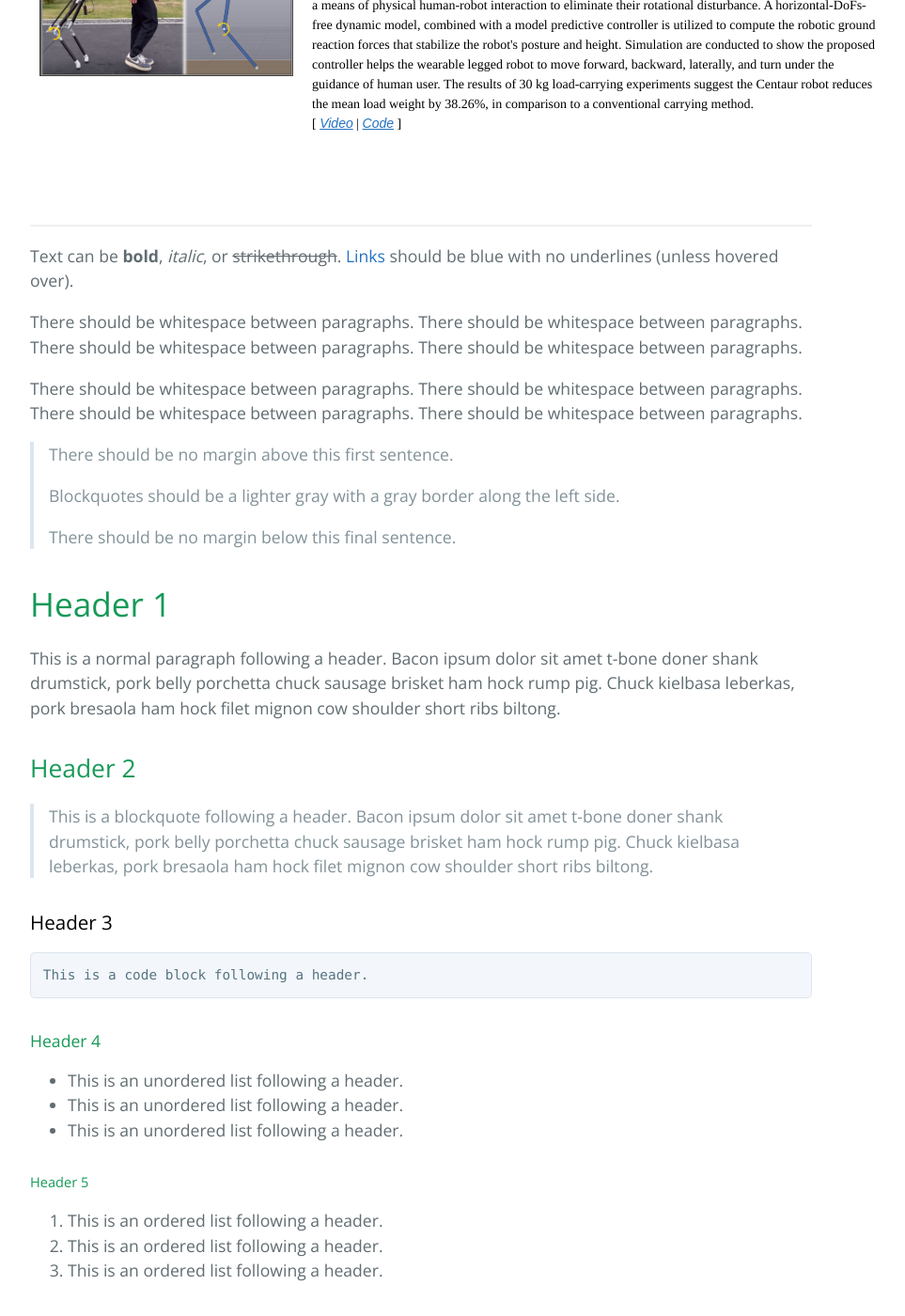
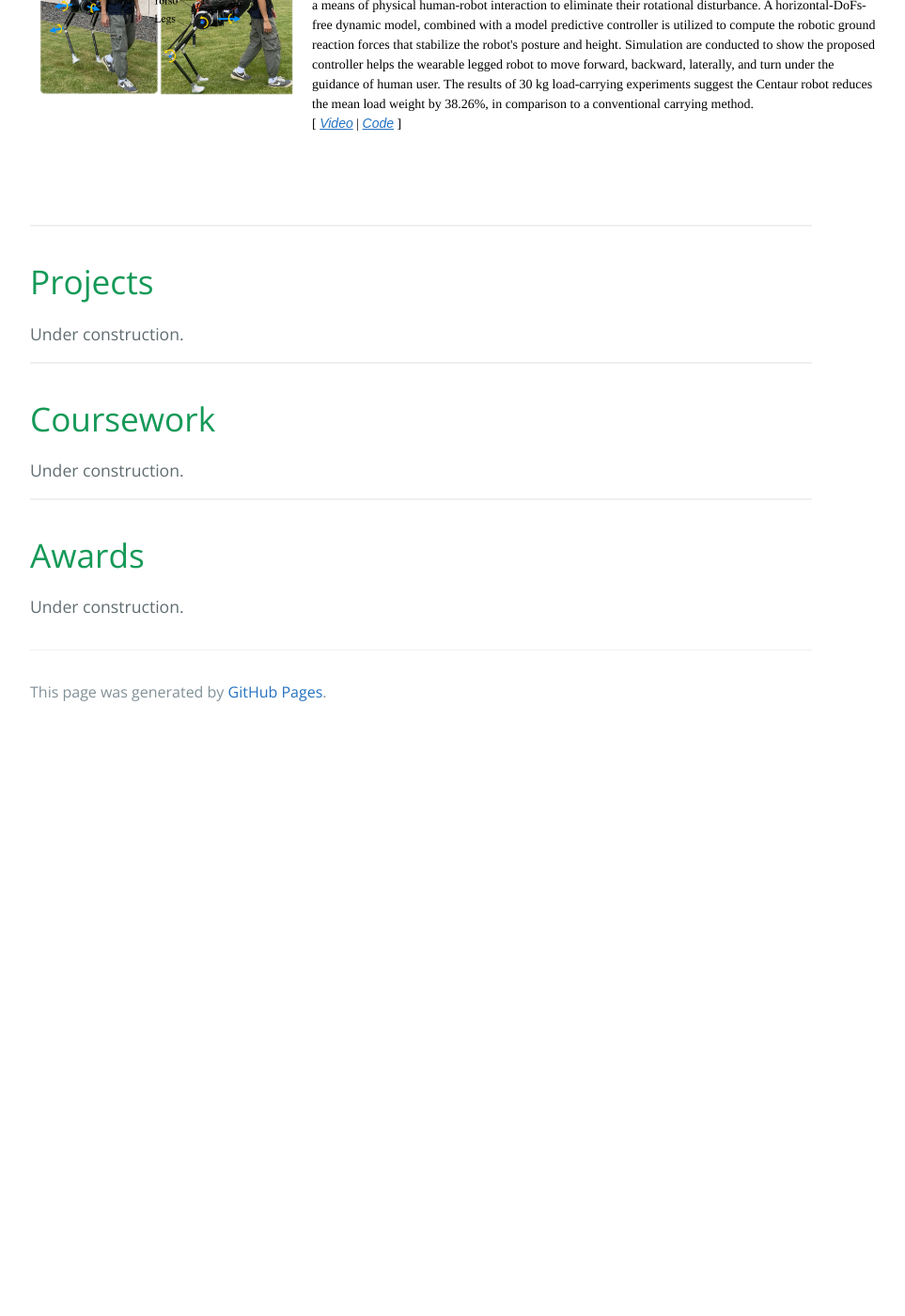
Before and after one commit to xtimberlake/xtimberlake.github.io, a Jekyll site: the page built from index.html, in a window 1280 px wide and 1400 px high, scrolled down 1290 px. Shown: the whole window at 94% size, without its empty margins (192-1155 px from the left). Built offline with Jekyll 4.4.1, drawn with Linux system fonts in a browser that asks for light colours; the list of posts is cut into pages by our own code; after the commit the page ends 2070 px from its top, so only the background shows below that; some of the changed text lies outside the part shown.

Commit message:
update the biography

```diff
--- a/index.html
+++ b/index.html
@@ -48,10 +48,10 @@ title: {{ site.name }}
       width:300px;
       float:left">
        <div>
-        <img src="/data/pictures/human-centaur-photo.png"
+        <img src="/data/pictures/centaur_system.png"
         alt="human centaur photo"
         style="
-        margin:50px 0px 0px 5px;
+        margin:30px 0px 0px 5px;
         width: 270px;">
        </div>
       </div>
@@ -110,10 +110,10 @@ title: {{ site.name }}
       width:300px;
       float:left">
        <div>
-        <img src="/data/pictures/human-centaur-photo2.png"
+        <img src="/data/pictures/human-centaur-photo.png"
         alt="human centaur photo"
         style="
-        margin:30px 0px 0px 10px;
+        margin:50px 0px 0px 10px;
         width: 270px;">
        </div>
       </div>
@@ -143,7 +143,7 @@ the Centaur robot reduces the mean load weight by 38.26%,
 in comparison to a conventional carrying method.
           <br>
           [
-          <a href="https://ieeexplore.ieee.org/document/9981394" style="font-family: Arial, Helvetica, sans-serif;text-decoration: underline;"> <em>Video</em></a> |
+          <a  style="font-family: Arial, Helvetica, sans-serif;text-decoration: underline;"> <em>Video</em></a> |
           <a href="https://github.com/xtimberlake/workspace_git" style="font-family: Arial, Helvetica, sans-serif;text-decoration: underline;"> <em>Code</em></a>
           ]
         </div>
@@ -163,12 +163,20 @@ in comparison to a conventional carrying method.
 
     <br></br>
 
-
+    <hr>
+    <h1>Projects</h1>
+    Under construction.
 
     <hr>
+    <h1>Coursework</h1>
 
+    Under construction.
 
-    <p>Text can be <strong>bold</strong>, <em>italic</em>, or <del>strikethrough</del>. <a href="https://github.com">Links</a> should be blue with no underlines (unless hovered over).</p>
+    <hr>
+    <h1>Awards</h1>
+    Under construction.
+
+    <!-- <p>Text can be <strong>bold</strong>, <em>italic</em>, or <del>strikethrough</del>. <a href="https://github.com">Links</a> should be blue with no underlines (unless hovered over).</p>
 
     <p>There should be whitespace between paragraphs. There should be whitespace between paragraphs. There should be whitespace between paragraphs. There should be whitespace between paragraphs.</p>
 
@@ -445,7 +453,7 @@ in comparison to a conventional carrying method.
 
     <p><a href="https://camo.githubusercontent.com/afe46418285497605cf4f6376b75f8c818658fb1/687474703a2f2f706c6163656b697474656e2e636f6d2f672f313230302f3830302f" target="_blank"><img src="https://camo.githubusercontent.com/afe46418285497605cf4f6376b75f8c818658fb1/687474703a2f2f706c6163656b697474656e2e636f6d2f672f313230302f3830302f" alt="" data-canonical-src="https://placekitten.com/g/1200/800/" style="max-width:100%;"></a></p>
 
-    <pre><code>This is the final element on the page and there should be no margin below this.</code></pre>
+    <pre><code>This is the final element on the page and there should be no margin below this.</code></pre> -->
 
     <!-- <footer class="site-footer">
       <span class="site-footer-owner"><a href="https://github.com/jasonlong/cayman-theme">Cayman</a> is maintained by <a href="https://github.com/jasonlong">jasonlong</a>.</span>
```
Also changed, not shown: other parts of index.html (+2 -2 lines), data/pictures/centaur_system.png (added).
